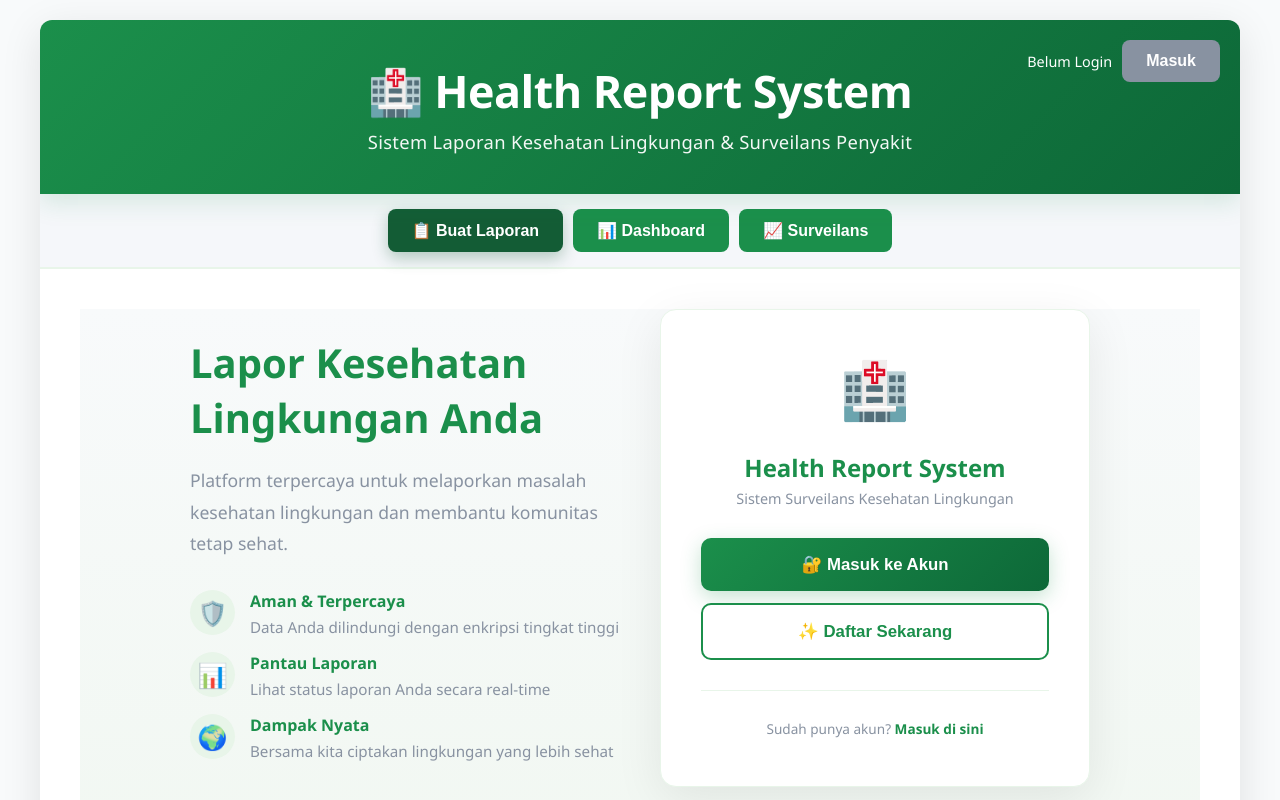
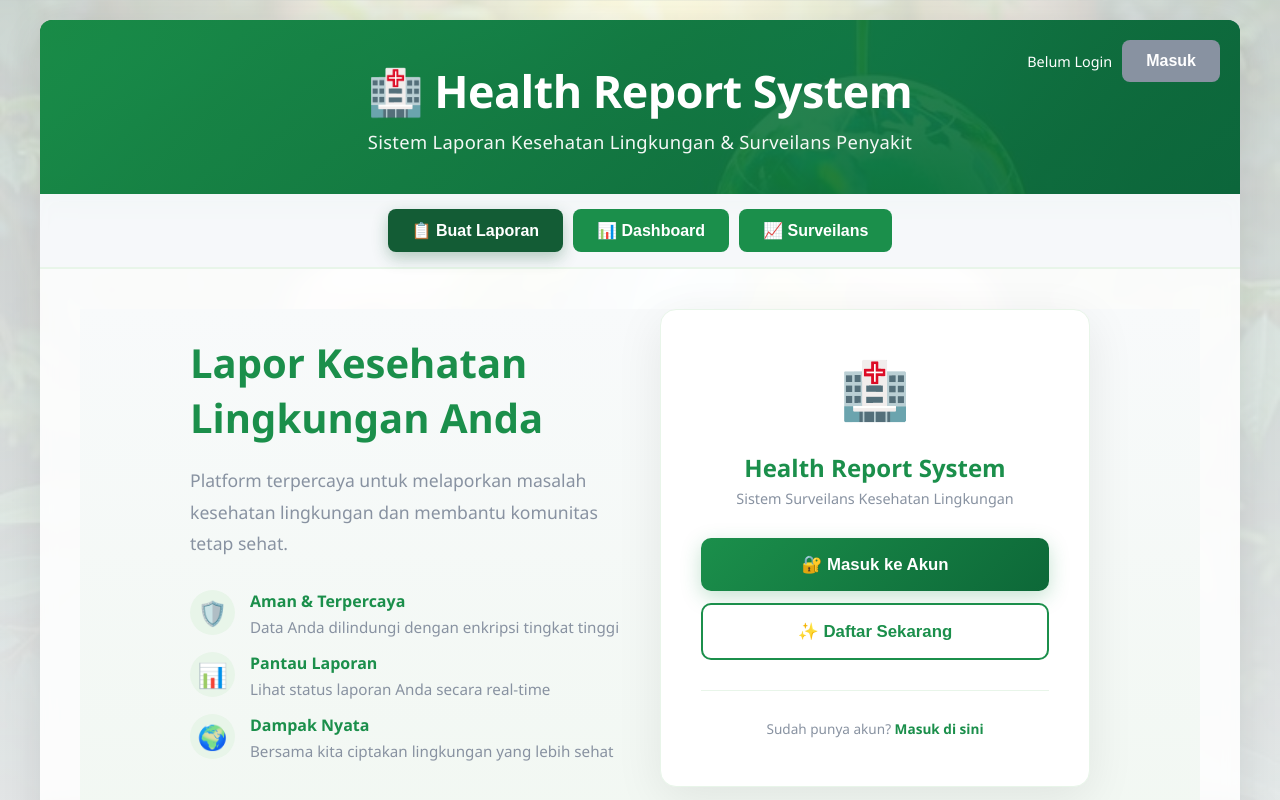
Before and after one commit to cubadakanda/health-report-system, a website: page public/index.html in a window 1280 px wide. Shown: the top 800 px of the page. Drawn offline with Linux system fonts and the light colour scheme.

Commit message:
Style: Add image-based backgrounds to the UI
- Use save-earth image as the main page background
- Use emerald image in the header background
- Make container and nav translucent for readability

This makes the app more visual while keeping text clear.

```diff
--- a/public/index.html
+++ b/public/index.html
@@ -29,23 +29,34 @@
 
     body {
       font-family: 'Segoe UI', Tahoma, Geneva, Verdana, sans-serif;
-      background: #f8fafb;
+      background:
+        linear-gradient(180deg, rgba(248, 250, 251, 0.78) 0%, rgba(248, 250, 251, 0.90) 100%),
+        url('assets/backgrounds/save-earth.jpg');
+      background-size: cover;
+      background-attachment: fixed;
+      background-position: center center;
       min-height: 100vh;
       padding: 20px;
       color: var(--text-dark);
+      position: relative;
     }
 
     .container {
       max-width: 1200px;
       margin: 0 auto;
-      background: var(--white);
+      background: rgba(255, 255, 255, 0.88);
+      backdrop-filter: blur(8px);
       border-radius: 12px;
       box-shadow: 0 10px 40px rgba(0,0,0,0.1);
       overflow: hidden;
     }
 
     header {
-      background: linear-gradient(135deg, var(--primary-green) 0%, #0d6838 100%);
+      background:
+        linear-gradient(135deg, rgba(27, 143, 75, 0.92) 0%, rgba(13, 104, 56, 0.92) 100%),
+        url('assets/backgrounds/emerald.jpg');
+      background-size: cover;
+      background-position: center center;
       color: white;
       padding: 40px 30px;
       text-align: center;
@@ -85,11 +96,12 @@
       display: flex;
       justify-content: space-between;
       align-items: center;
-      background: var(--gray-light);
+      background: rgba(245, 247, 250, 0.88);
       padding: 15px 30px;
       flex-wrap: wrap;
       gap: 10px;
       border-bottom: 2px solid var(--light-green);
+      backdrop-filter: blur(8px);
     }
 
     .nav-buttons {
@@ -157,6 +169,7 @@
     .content {
       padding: 40px;
       min-height: 500px;
+      background: transparent;
     }
 
     .content h2 {
```
Also changed, not shown: public/assets/backgrounds/emerald.jpg (added), public/assets/backgrounds/save-earth.jpg (added).
